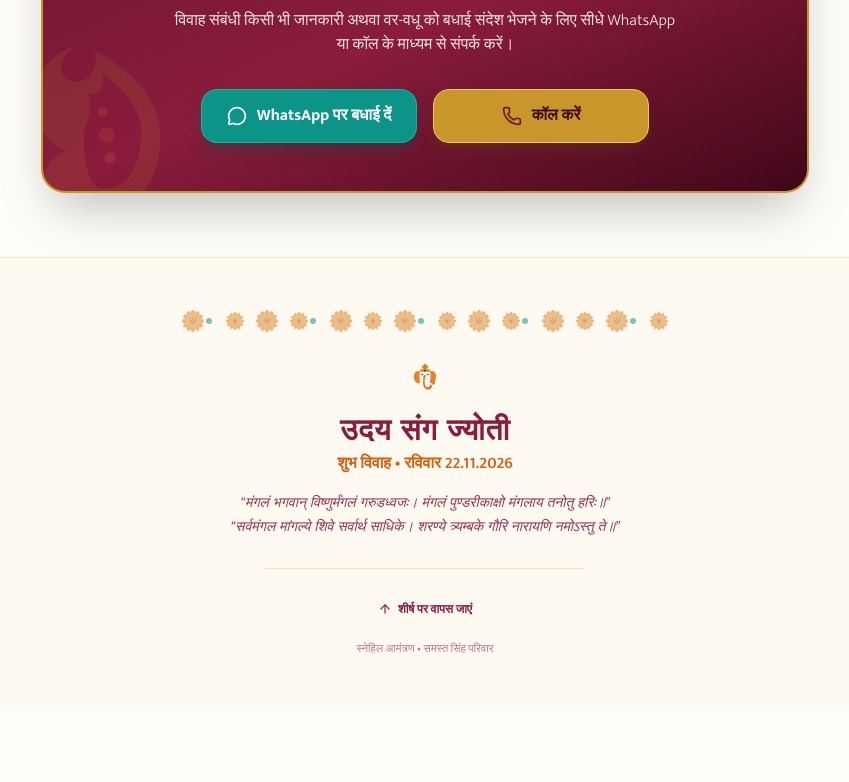
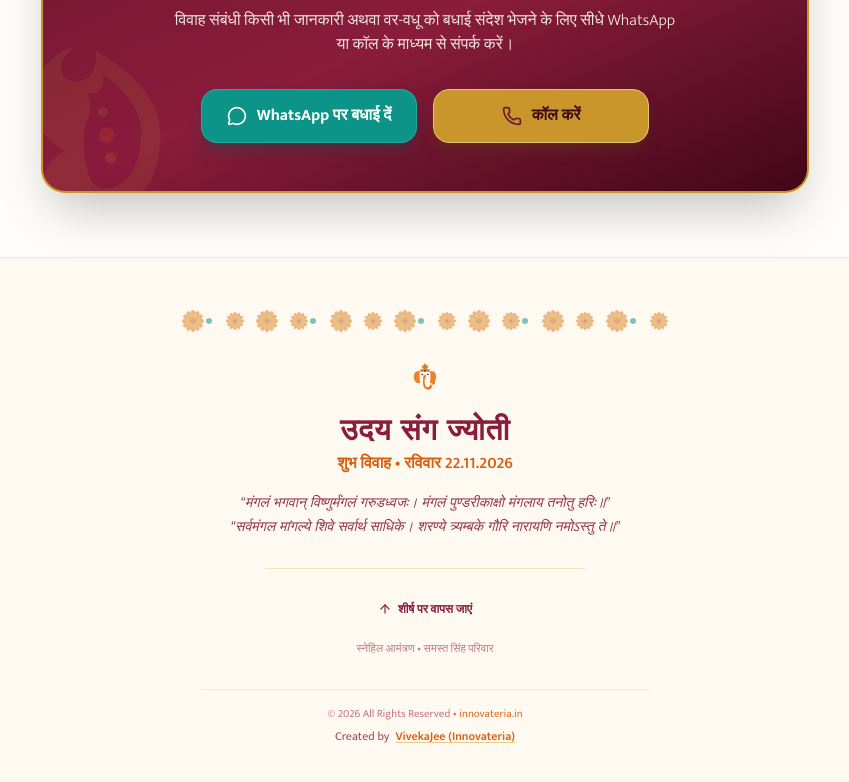
Before and after one commit to Vnjvibhash/Hindi-Wedding-Invitation-Website, a Next.js app: page / in a window 1280 px wide. Shown: the part 7865-8647 px from the top of the page, without its empty margins (215-1064 px from the left). Before the commit the page ends 8570 px from the top, so only its background shows below. Built offline with nearby package versions, Linux system fonts and the light colour scheme; a web font is replaced by a local one.

Commit message:
feat: add Created by VivekaJee (Innovateria) and copyright with link to https://innovateria.in in footer

```diff
--- a/src/components/Footer.tsx
+++ b/src/components/Footer.tsx
@@ -43,6 +43,32 @@ export const Footer: React.FC = () => {
         <p className="text-[11px] text-maroon-700/60 dark:text-gold-400/50 mt-4">
           स्नेहिल आमंत्रण • समस्त सिंह परिवार
         </p>
+
+        {/* Creator Attribution & Copyright */}
+        <div className="mt-8 pt-4 border-t border-gold-400/20 w-full max-w-md flex flex-col items-center gap-1.5 text-xs text-maroon-800/80 dark:text-cream-300/80">
+          <p className="text-[11px] text-maroon-700/60 dark:text-gold-400/60">
+            © 2026 All Rights Reserved •{" "}
+            <a
+              href="https://innovateria.in"
+              target="_blank"
+              rel="noopener noreferrer"
+              className="hover:underline text-saffron-600/90 dark:text-gold-400/90"
+            >
+              innovateria.in
+            </a>
+          </p>
+          <p className="flex items-center gap-1.5">
+            <span>Created by</span>
+            <a
+              href="https://innovateria.in"
+              target="_blank"
+              rel="noopener noreferrer"
+              className="font-semibold text-saffron-600 dark:text-gold-400 hover:text-maroon-800 dark:hover:text-gold-200 underline decoration-gold-400/60 underline-offset-2 transition-colors"
+            >
+              VivekaJee (Innovateria)
+            </a>
+          </p>
+        </div>
       </div>
     </footer>
   );
```
